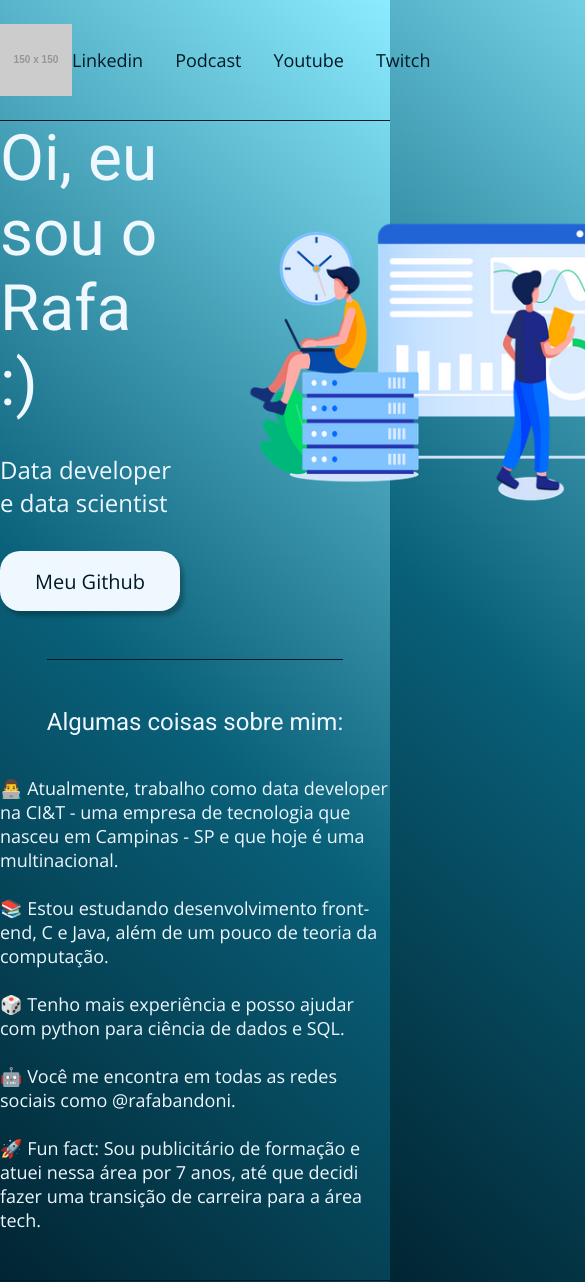
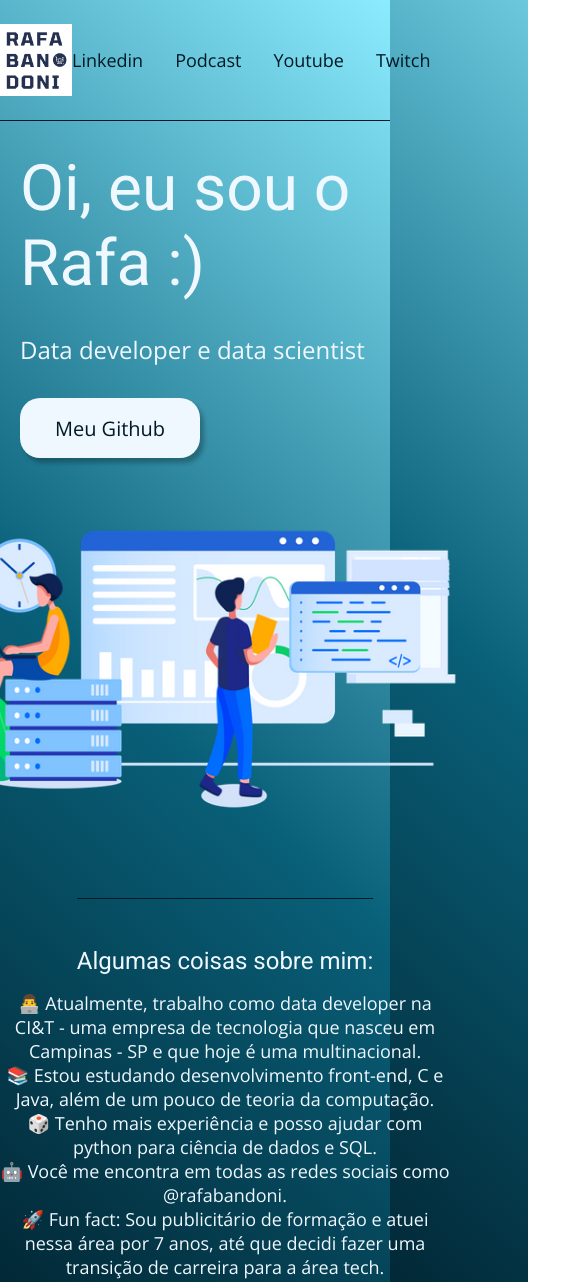
Before and after one commit to rafabandoni/rafa-website, a plain HTML site: page index.html in a window 390 px wide. Shown: the top 1282 px of the page, 585 px wide, since content can reach past the window. Drawn offline with nearby package versions, Linux system fonts and the light colour scheme; placeholder pictures from the web are drawn by us.

Commit message:
added logo images and some mobile features

```diff
--- a/index.html
+++ b/index.html
@@ -10,7 +10,7 @@
 
 <body>
     <header class="cabecalho">
-        <img class="cabecalho-imagem" src="https://via.placeholder.com/150x150.png" alt="Placeholder for logo">
+        <img class="cabecalho-imagem" src="images/logo-header.png" alt="Logo rafabandoni">
         <nav class="cabecalho-menu">
             <a href="https://www.linkedin.com/in/rafabandoni/" target=”_blank” class="cabecalho-menu-item">Linkedin</a>
             <a href="podcast/index.html" class="cabecalho-menu-item">Podcast</a>
@@ -39,7 +39,7 @@
     </main>
 
     <footer class="rodape">
-        <img class="rodape-imagem" src="https://via.placeholder.com/300x100.png" alt="Logo footer">
+        <img class="rodape-imagem" src="images/logo-footer.png" alt="Logo rafabandoni footer">
         <p class="rodape-copyright">© Rafael Bandoni, 2022. <a href="mailto:rafagbandoni@gmail.com">Get in touch.</a></p>
     </footer>
     <script src="script.js"></script>
--- a/style.css
+++ b/style.css
@@ -191,3 +191,44 @@ body {
 .iframe-spotify {
     margin-top: 15px;
 }
+
+@media only screen and (max-width: 600px) {
+
+    .conteudo-principal {
+        display: flex;
+        flex-direction: column;
+        align-items: center;
+        justify-content: space-around;
+        margin-left: 20px;
+        margin-top: 30px;
+    }
+
+    .podcast-conteudo-escrito-botoes {
+        display: flex;
+        flex-direction: column;
+        justify-content: space-around;
+        margin-bottom: 30px;
+        align-items: center;
+    }
+
+    .conteudo-principal-escrito-botao-podcast {
+        margin-bottom: 10px;
+    }
+
+    .conteudo-secundario {
+        display: flex;
+        flex-direction: column;
+        align-items: center;
+        gap: 0px;
+        margin-top: 10px;
+        width: 450px;
+    }
+
+    .conteudo-secundario-titulo {
+        text-align: center;
+    }
+
+    .conteudo-secundario-paragrafo {
+        text-align: center;
+    }
+}
```
Also changed, not shown: podcast/index.html (+2 -2 lines), images/logo-footer.png (added), images/logo-header.png (added).
